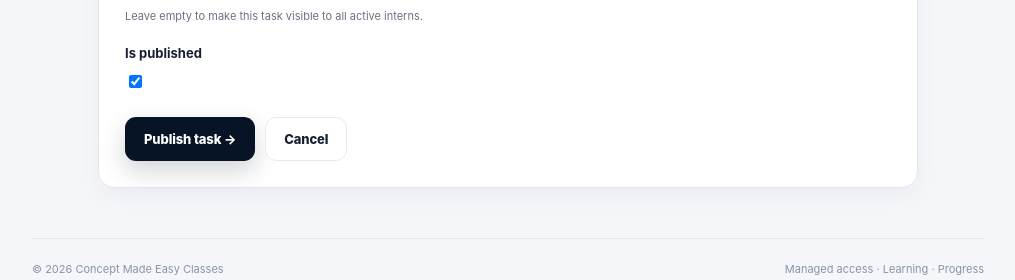
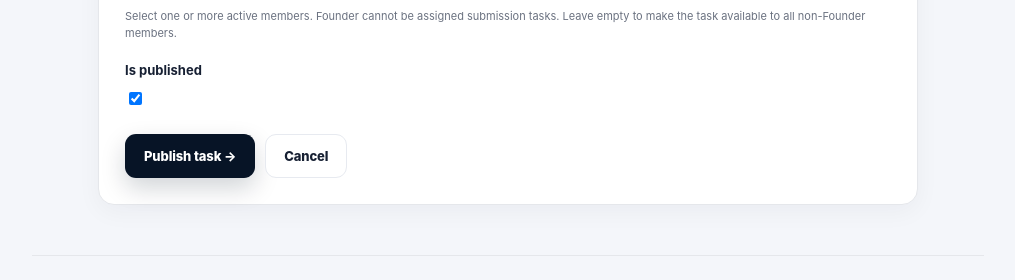
Before and after one commit to pranjalagrawal-pixel/cme-internship-portal, a Django app: page /tasks/create/ in a window 1280 px wide. Shown: the part 1143-1423 px from the top of the page, without its empty margins (262-1277 px from the left). Run offline with Django 5.2, Linux system fonts and the light colour scheme; a user stored in the database is signed in; data comes from the database, SQL or seed files in the repository.

Commit message:
Add Co-Founder role and task submission

```diff
--- a/portal/forms.py
+++ b/portal/forms.py
@@ -10,11 +10,41 @@
 class SubmissionForm(forms.ModelForm):
     class Meta:
         model = Submission
-        fields = ["response_text", "attachment_url"]
+        fields = ["response_text", "attachment_url", "attachment"]
         widgets = {
-            "response_text": forms.Textarea(attrs={"rows": 5, "placeholder": "Summarise your work, approach, and outcome..."}),
-            "attachment_url": forms.URLInput(attrs={"placeholder": "https://... (optional)"}),
+            "response_text": forms.Textarea(
+                attrs={
+                    "rows": 8,
+                    "placeholder": "Summarise your work, approach, and outcome...",
+                }
+            ),
+            "attachment_url": forms.URLInput(
+                attrs={
+                    "placeholder": "https://... (optional)"
+                }
+            ),
+            "attachment": forms.ClearableFileInput(attrs={}),
         }
+
+    def clean(self):
+        cleaned_data = super().clean()
+
+        response_text = (
+            cleaned_data.get("response_text") or ""
+        ).strip()
+
+        attachment_url = (
+            cleaned_data.get("attachment_url") or ""
+        ).strip()
+
+        attachment = cleaned_data.get("attachment")
+
+        if not response_text and not attachment_url and not attachment:
+            raise forms.ValidationError(
+                "Please provide a work summary, a project/document link, or upload a file."
+            )
+
+        return cleaned_data
 
 
 class TaskForm(forms.ModelForm):
@@ -31,9 +61,21 @@
 
     def __init__(self, *args, **kwargs):
         super().__init__(*args, **kwargs)
-        self.fields["assigned_to"].queryset = self.fields["assigned_to"].queryset.filter(profile__role="INTERN", is_active=True).order_by("username")
+        self.fields["assigned_to"].queryset = (
+            self.fields["assigned_to"]
+            .queryset
+            .exclude(profile__role="FOUNDER")
+            .filter(is_active=True)
+            .order_by("username")
+        )
+
         self.fields["assigned_to"].required = False
-        self.fields["assigned_to"].help_text = "Leave empty to make this task visible to all active interns."
+
+        self.fields["assigned_to"].help_text = (
+            "Select one or more active members. Founder cannot be assigned "
+            "submission tasks. Leave empty to make the task available to "
+            "all non-Founder members."
+        )
         self.fields["points"].min_value = 0
         self.fields["points"].max_value = 10000
 
--- a/portal/models.py
+++ b/portal/models.py
@@ -13,6 +13,7 @@
     ROLE_CHOICES = [
         ("ADMIN", "Administrator"),
         ("FOUNDER", "Founder"),
+        ("CO_FOUNDER", "Co-Founder"),
         ("INTERN_HEAD", "Intern Head"),
         ("HR", "HR / Evaluator"),
         ("CORE_TEAM", "Core Team"),
@@ -64,6 +65,7 @@
             prefixes = {
                 "ADMIN": "CME-ADM",
                 "FOUNDER": "CME-FND",
+                "CO_FOUNDER": "CME-CFND",
                 "INTERN_HEAD": "CME-IH",
                 "HR": "CME-HR",
                 "CORE_TEAM": "CME-CORE",
--- a/portal/views.py
+++ b/portal/views.py
@@ -33,6 +33,7 @@
 TASK_MANAGEMENT_ROLES = {
     "ADMIN",
     "FOUNDER",
+    "CO_FOUNDER",
     "INTERN_HEAD",
     "CORE_TEAM",
 }
@@ -41,6 +42,7 @@
 CORE_TEAM_ACCESS_ROLES = {
     "ADMIN",
     "FOUNDER",
+    "CO_FOUNDER",
     "CORE_TEAM",
 }
 
@@ -48,6 +50,7 @@
 PROGRAM_MANAGEMENT_ROLES = {
     "ADMIN",
     "FOUNDER",
+    "CO_FOUNDER",
     "INTERN_HEAD",
 }
 
@@ -192,8 +195,8 @@
 
     role = role_of(request.user)
 
-    # Core Team has its own workspace.
-    if role == "CORE_TEAM":
+    # Core Team and Co-Founder have their own workspace.
+    if role in {"CORE_TEAM", "CO_FOUNDER"}:
         return redirect(
             "core_team_dashboard"
         )
@@ -440,6 +443,7 @@
             role in {
                 "ADMIN",
                 "FOUNDER",
+                "CO_FOUNDER",
             }
             or request.user.is_superuser
         ),
@@ -487,7 +491,9 @@
             .filter(is_published=True)
         )
 
-        if role == "INTERN":
+        # Every non-Founder role can receive and submit tasks.
+        # Founder remains management-only.
+        if role != "FOUNDER":
 
             task_list = (
                 task_list
@@ -519,7 +525,7 @@
     # Attach the intern's current submission directly
     # to each task so the template can show the
     # correct action/status.
-    if role == "INTERN":
+    if role != "FOUNDER":
 
         submission_by_task = {
             submission.task_id: submission
@@ -555,7 +561,7 @@
     if not can_manage_tasks(request.user):
 
         return HttpResponseForbidden(
-            "Only the Founder, Intern Head, Core Team, or Administrator can create tasks."
+            "Only authorized CME task managers can create tasks."
         )
 
     form = TaskForm(
@@ -594,7 +600,7 @@
     if not can_manage_tasks(request.user):
 
         return HttpResponseForbidden(
-            "Only the Founder, Intern Head, Core Team, or Administrator can edit tasks."
+            "Only authorized CME task managers can edit tasks."
         )
 
     task = get_object_or_404(
@@ -643,7 +649,8 @@
         is_published=True,
     )
 
-    if role_of(request.user) != "INTERN":
+    # Founder is the only role that cannot submit tasks.
+    if role_of(request.user) == "FOUNDER":
         raise Http404
 
     # Check assignment.
@@ -746,7 +753,7 @@
     if not can_manage_tasks(request.user):
 
         return HttpResponseForbidden(
-            "Only the Founder, Intern Head, Core Team, or Administrator can review submissions and award points."
+            "Only authorized CME task managers can review submissions and award points."
         )
 
     submission = get_object_or_404(
```
Also changed, not shown: portal/templates/portal/tasks.html (+37 -20 lines).
